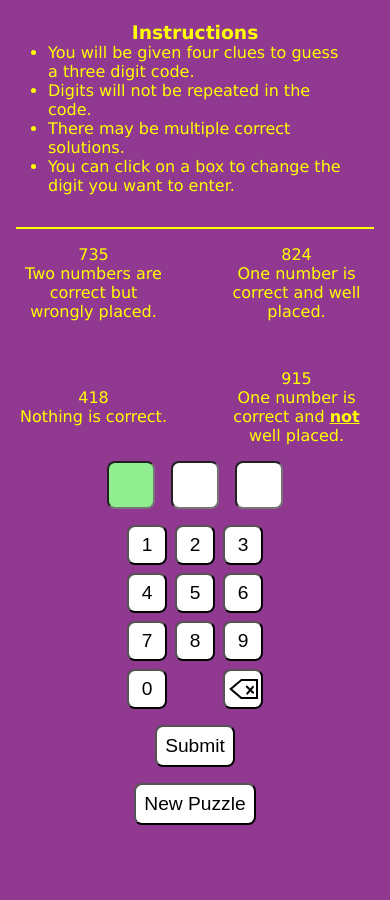
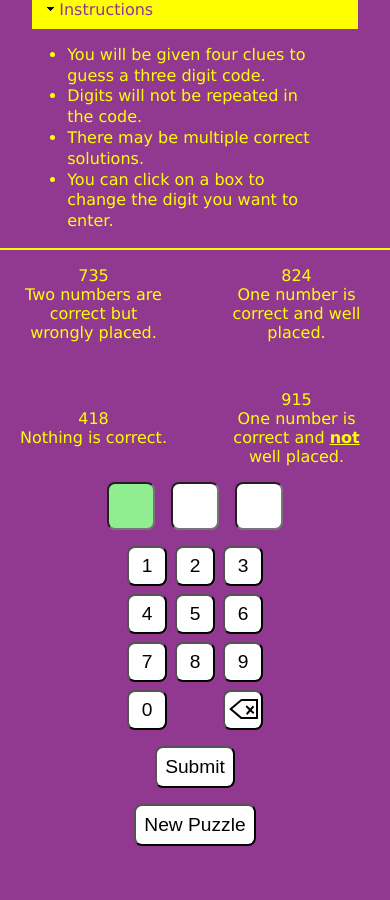
Before and after one commit to saprameya/CrackTheCode, a plain HTML site: page index.html in a window 390 px wide. Shown: the part 53-953 px from the top of the page. Before the commit the page ends 932 px from the top, so only its background shows below. Drawn offline with Linux system fonts and the light colour scheme.

Commit message:
collapsing instructions

```diff
--- a/index.html
+++ b/index.html
@@ -10,6 +10,16 @@
   <body>
     <header><h1>Crack the Code</h1></header>
     <main>
+      <div id="accordion" class="instructions">
+        <h3>Instructions</h3>
+
+        <ul>
+          <li>You will be given four clues to guess a three digit code.</li>
+          <li>Digits will not be repeated in the code.</li>
+          <li>There may be multiple correct solutions.</li>
+          <li>You can click on a box to change the digit you want to enter.</li>
+        </ul>
+      </div>
       <div class="puzzle">
         <section class="clues">
           <div class="clue">
@@ -67,16 +77,7 @@
           <p id="message"></p>
         </div>
       </div>
-      <div class="instructions">
-        <h3>Instructions</h3>
 
-        <ul>
-          <li>You will be given four clues to guess a three digit code.</li>
-          <li>Digits will not be repeated in the code.</li>
-          <li>There may be multiple correct solutions.</li>
-          <li>You can click on a box to change the digit you want to enter.</li>
-        </ul>
-      </div>
     </main>
 
     <script src="jquery-ui/external/jquery/jquery.js"></script>
--- a/script.js
+++ b/script.js
@@ -275,6 +275,10 @@ $().ready(() => {
   oneClue();
   noneCorrect();
 
+      $( "#accordion" ).accordion({
+      collapsible: true
+    });
+
   //shuffle order of clues
   const clueArray = Array.from($(".clue"));
   shuffleArray(clueArray);
--- a/style.css
+++ b/style.css
@@ -7,7 +7,7 @@
 :root {
   font-family: Verdana, Geneva, Tahoma, sans-serif;
   --primary-color: rgb(145, 57, 145);
-  --font-color: rgba(255, 255, 0);
+  --font-color: hsl(60, 100%, 50%);
 
   background-color: var(--primary-color);
   color: var(--font-color);
@@ -31,25 +31,36 @@ h1 {
 main {
   display: flex;
   flex-wrap: wrap;
-  margin-inline: 1rem;
   min-height: 100vh;
+  flex-direction: row-reverse;
 }
 .puzzle {
   position: relative;
   display: flex;
   width: 70%;
   min-width: 300px;
-
+  padding-inline: 1rem;
   flex-direction: column;
   justify-content: space-around;
   align-items: center;
   border-right: 2px solid var(--font-color);
 }
-.instructions {
+#accordion {
   width: 30%;
   min-width: 300px;
   margin-top: 10%;
-  padding-left: 2rem;
+  background-color: var(--primary-color);
+}
+
+#ui-id-1,
+#ui-id-2{
+  width: 100%;
+  border: none;
+  min-height: fit-content;
+}
+
+#accordion li{
+  list-style-type:disc;
 }
 
 .clues {
@@ -184,9 +195,7 @@ button.disabled{
     width: 100vw;
   }
 
-  main{
-    flex-direction: column-reverse;
-  }
+
 
   .puzzle {
     width: 100%;
@@ -202,10 +211,11 @@ button.disabled{
 
 
 
-  .instructions {
+  #accordion {
     width: 100%;
-    padding: 2rem;
+    padding-inline: 2rem;
     margin: 0;
+
   }
 
   .instructions > * {
```
Also changed, not shown: jquery-ui/images/ui-icons_000_256x240.png (added), jquery-ui/images/ui-icons_444444_256x240.png (deleted), jquery-ui/images/ui-icons_555555_256x240.png, jquery-ui/images/ui-icons_777620_256x240.png, jquery-ui/images/ui-icons_777777_256x240.png, jquery-ui/images/ui-icons_cc0000_256x240.png, jquery-ui/images/ui-icons_ffffff_256x240.png (deleted), jquery-ui/jquery-ui.min.css, jquery-ui/jquery-ui.min.js.
